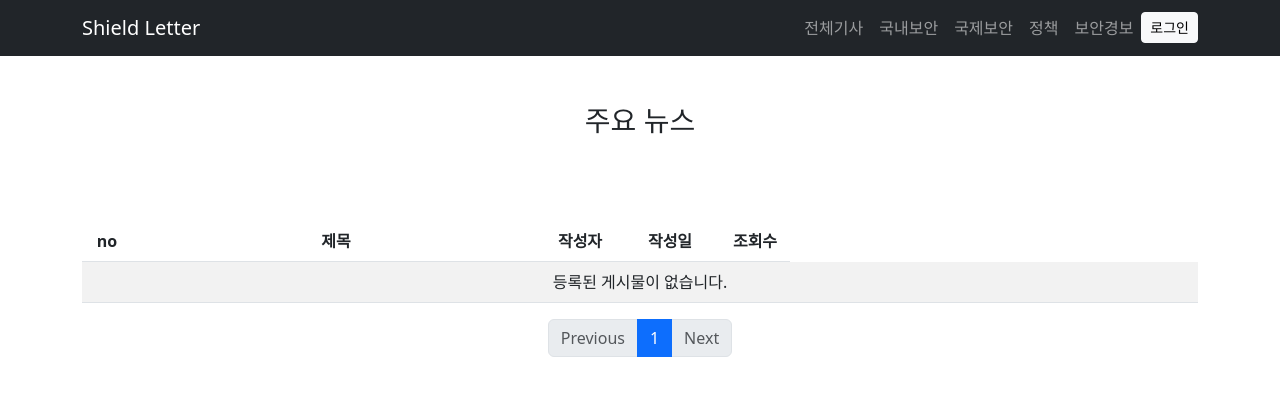
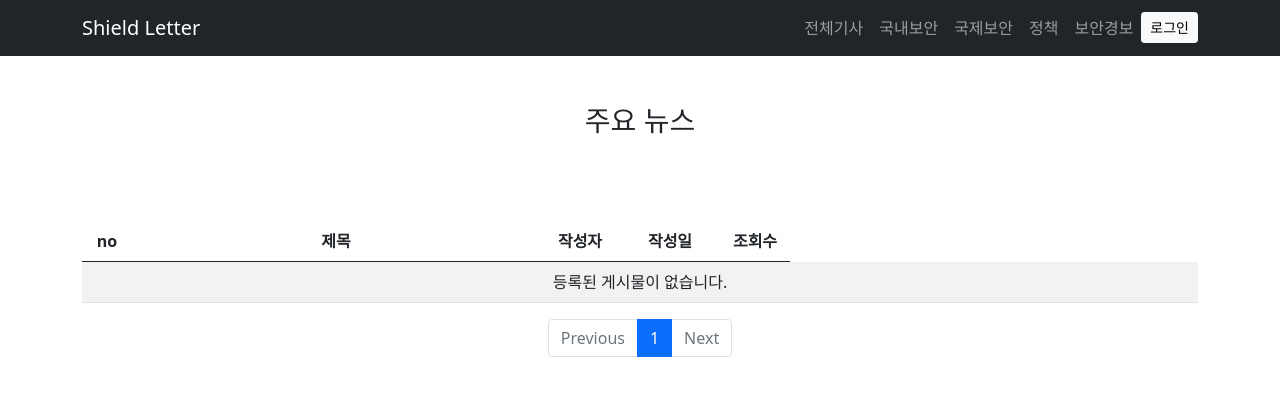
Before and after one commit to ShieldLetter/ShieldLetter, a Django app: page / in a window 1280 px wide. Shown: the top 396 px of the page. Run offline with Django 5.2, Linux system fonts and the light colour scheme; data that the repository does not hold is empty; some libraries are stand-ins or nearby versions.

Commit message:
index, nav.html

```diff
--- a/shieldletter/templates/index.html
+++ b/shieldletter/templates/index.html
@@ -4,9 +4,9 @@
 <head>
     <meta charset="UTF-8">
     <meta name="viewport" content="width=device-width, initial-scale=1.0">
-    <link rel="icon" type="image/x-icon" href="{% static 'img/favicon.ico' %}" />
-    <link rel="stylesheet" href="{% static 'css/bootstrap.min.css' %}">
-    <title>메인화면</title>
+    <link rel="icon" type="image/x-icon" href="https://cdn.jsdelivr.net/npm/bootstrap@5.0.2/dist/css/bootstrap.min.css" integrity="sha384-EVSTQN3/azprG1Anm3QDgpJLIm9Nao0Yz1ztcQTwFspd3yD65VohhpuuCOmLASjC" crossorigin="anonymous">
+    <link rel="stylesheet" href="https://cdn.jsdelivr.net/npm/bootstrap@5.0.2/dist/css/bootstrap.min.css" integrity="sha384-EVSTQN3/azprG1Anm3QDgpJLIm9Nao0Yz1ztcQTwFspd3yD65VohhpuuCOmLASjC" crossorigin="anonymous">
+    <title>Shield Letter</title>
 </head>
 <body class="text-center">
   <!-- nav  -->
@@ -73,6 +73,6 @@
       </ul>
     </nav>
   </div>
-  <script src="{% static 'js/bootstrap.bundle.min.js'%}"></script>
+  <script src="https://cdn.jsdelivr.net/npm/bootstrap@5.0.2/dist/js/bootstrap.bundle.min.js" integrity="sha384-MrcW6ZMFYlzcLA8Nl+NtUVF0sA7MsXsP1UyJoMp4YLEuNSfAP+JcXn/tWtIaxVXM" crossorigin="anonymous"></script>
 </body>
 </html>
--- a/shieldletter/templates/nav.html
+++ b/shieldletter/templates/nav.html
@@ -11,7 +11,7 @@
                 <li class="nav-item"><a class="nav-link" href="#!">정책</a></li>
                 <li class="nav-item"><a class="nav-link" href="#!">보안경보</a></li>
                 {% if user.is_authenticated %}
-                <li class="nav-item"><a class="nav-link" href="#!"><strong>{{user.user_id}}님</strong></a></li>
+                <li class="nav-item"><strong>{{user.user_id}}님</strong></li>
                 <li class="nav-item"><a class="btn btn btn-light btn-sm my-1" href="{% url 'logout' %}">로그아웃</a></li>
                 {% else %}
                 <li class="nav-item"><a class="btn btn btn-light btn-sm my-1" href="/login">로그인</a></li>
```
